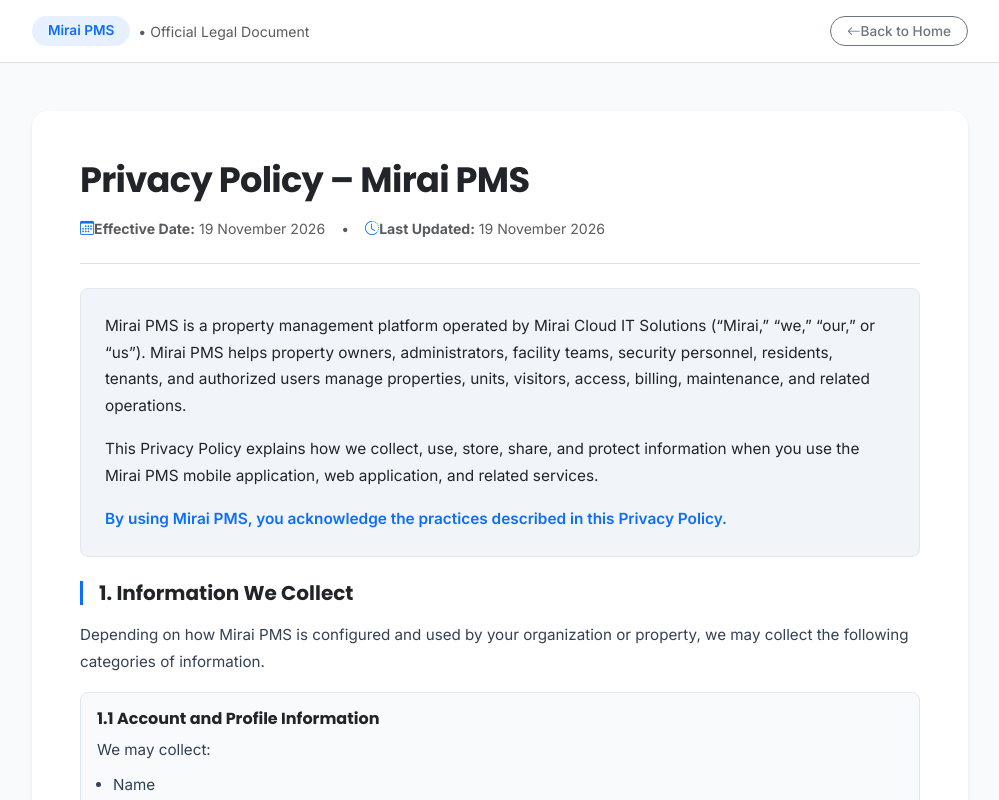
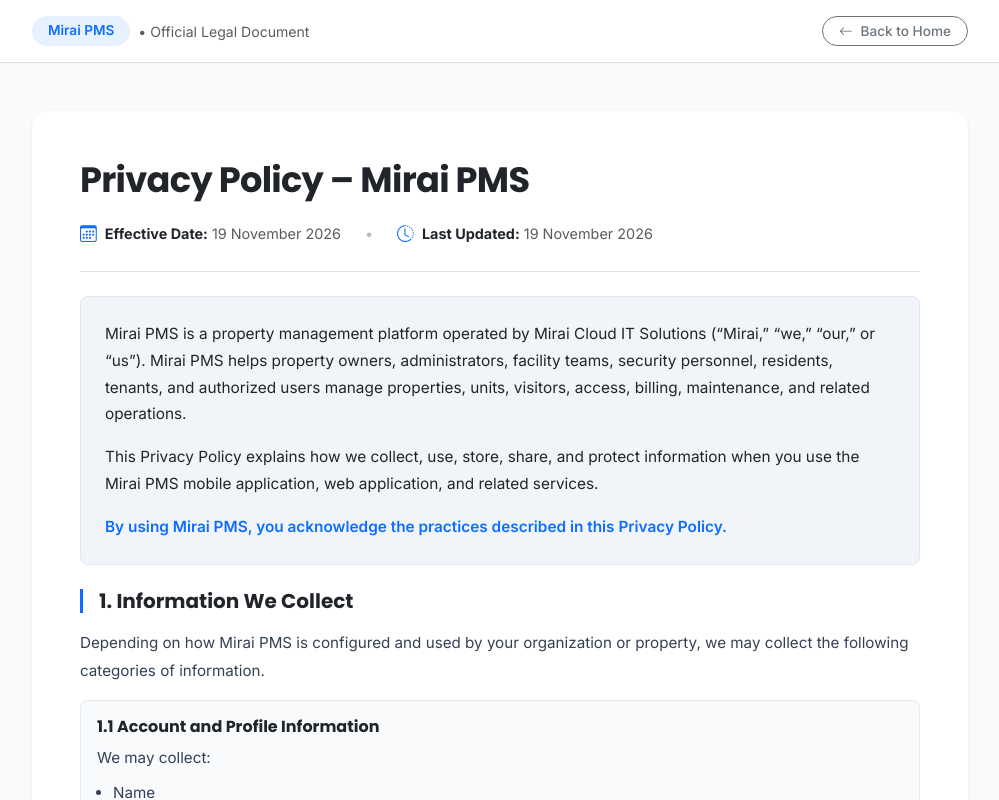
Before and after one commit to miraiclouditservices/pms-invoice-frontend, a Next.js app: page /privacy-policy in a window 1280 px wide. Shown: the top 800 px of the page, without its empty margins (140-1139 px from the left). Built offline with nearby package versions, Linux system fonts and the light colour scheme; no server answers.

Commit message:
fix: correct icon margins and metadata badge spacings on Privacy Policy

```diff
--- a/app/privacy-policy/page.tsx
+++ b/app/privacy-policy/page.tsx
@@ -23,10 +23,10 @@ export default function PrivacyPolicyPage() {
           </div>
           <Link
             href="/"
-            className="btn btn-outline-secondary btn-sm rounded-pill px-3 py-1 d-inline-flex align-items-center gap-1.5 text-decoration-none fw-medium"
+            className="btn btn-outline-secondary btn-sm rounded-pill px-3 py-1.5 d-inline-flex align-items-center text-decoration-none fw-medium"
             style={{ fontSize: '0.85rem' }}
           >
-            <i className="bi bi-arrow-left"></i>
+            <i className="bi bi-arrow-left me-2"></i>
             <span>Back to Home</span>
           </Link>
         </div>
@@ -47,19 +47,19 @@ export default function PrivacyPolicyPage() {
 
           {/* Header Section */}
           <div className="border-bottom pb-4 mb-4" style={{ borderColor: '#E2E8F0' }}>
-            <h1 className="fw-bold text-dark mb-2" style={{ fontSize: 'calc(1.4rem + 1vw)', letterSpacing: '-0.02em' }}>
+            <h1 className="fw-bold text-dark mb-3" style={{ fontSize: 'calc(1.4rem + 1vw)', letterSpacing: '-0.02em' }}>
               Privacy Policy &ndash; Mirai PMS
             </h1>
 
-            <div className="d-flex flex-wrap align-items-center gap-3 pt-2 text-muted" style={{ fontSize: '0.88rem' }}>
-              <div className="d-flex align-items-center gap-1.5">
-                <i className="bi bi-calendar3 text-primary"></i>
-                <span><strong>Effective Date:</strong> 19 November 2026</span>
+            <div className="d-flex flex-wrap align-items-center gap-3 gap-md-4 pt-1 text-muted" style={{ fontSize: '0.9rem' }}>
+              <div className="d-inline-flex align-items-center">
+                <i className="bi bi-calendar3 text-primary me-2" style={{ fontSize: '1.05rem' }}></i>
+                <span><strong className="text-dark">Effective Date:</strong>&nbsp;19 November 2026</span>
               </div>
-              <span className="d-none d-sm-inline">&bull;</span>
-              <div className="d-flex align-items-center gap-1.5">
-                <i className="bi bi-clock-history text-primary"></i>
-                <span><strong>Last Updated:</strong> 19 November 2026</span>
+              <span className="text-secondary opacity-50 d-none d-sm-inline">&bull;</span>
+              <div className="d-inline-flex align-items-center">
+                <i className="bi bi-clock-history text-primary me-2" style={{ fontSize: '1.05rem' }}></i>
+                <span><strong className="text-dark">Last Updated:</strong>&nbsp;19 November 2026</span>
               </div>
             </div>
           </div>
@@ -486,7 +486,7 @@ export default function PrivacyPolicyPage() {
             <div className="row g-3 pt-2">
 
               <div className="col-12 col-md-6">
-                <div className="p-3.5 p-md-4 rounded-3 h-100" style={{ backgroundColor: '#F8FAFC', border: '1px solid #CBD5E1' }}>
+                <div className="p-4 rounded-3 h-100" style={{ backgroundColor: '#F8FAFC', border: '1px solid #CBD5E1' }}>
                   <h2 className="h6 fw-bold text-dark mb-2">17. Contact Us</h2>
                   <p className="mb-2" style={{ fontSize: '0.92rem' }}>
                     If you have questions, concerns, requests, or complaints regarding this Privacy Policy or the handling of personal information, please contact us:
@@ -510,7 +510,7 @@ export default function PrivacyPolicyPage() {
               </div>
 
               <div className="col-12 col-md-6">
-                <div className="p-3.5 p-md-4 rounded-3 h-100" style={{ backgroundColor: '#F8FAFC', border: '1px solid #CBD5E1' }}>
+                <div className="p-4 rounded-3 h-100" style={{ backgroundColor: '#F8FAFC', border: '1px solid #CBD5E1' }}>
                   <h2 className="h6 fw-bold text-dark mb-2">18. Application Information</h2>
                   <div className="pt-1" style={{ fontSize: '0.92rem' }}>
                     <p className="mb-2">
```
